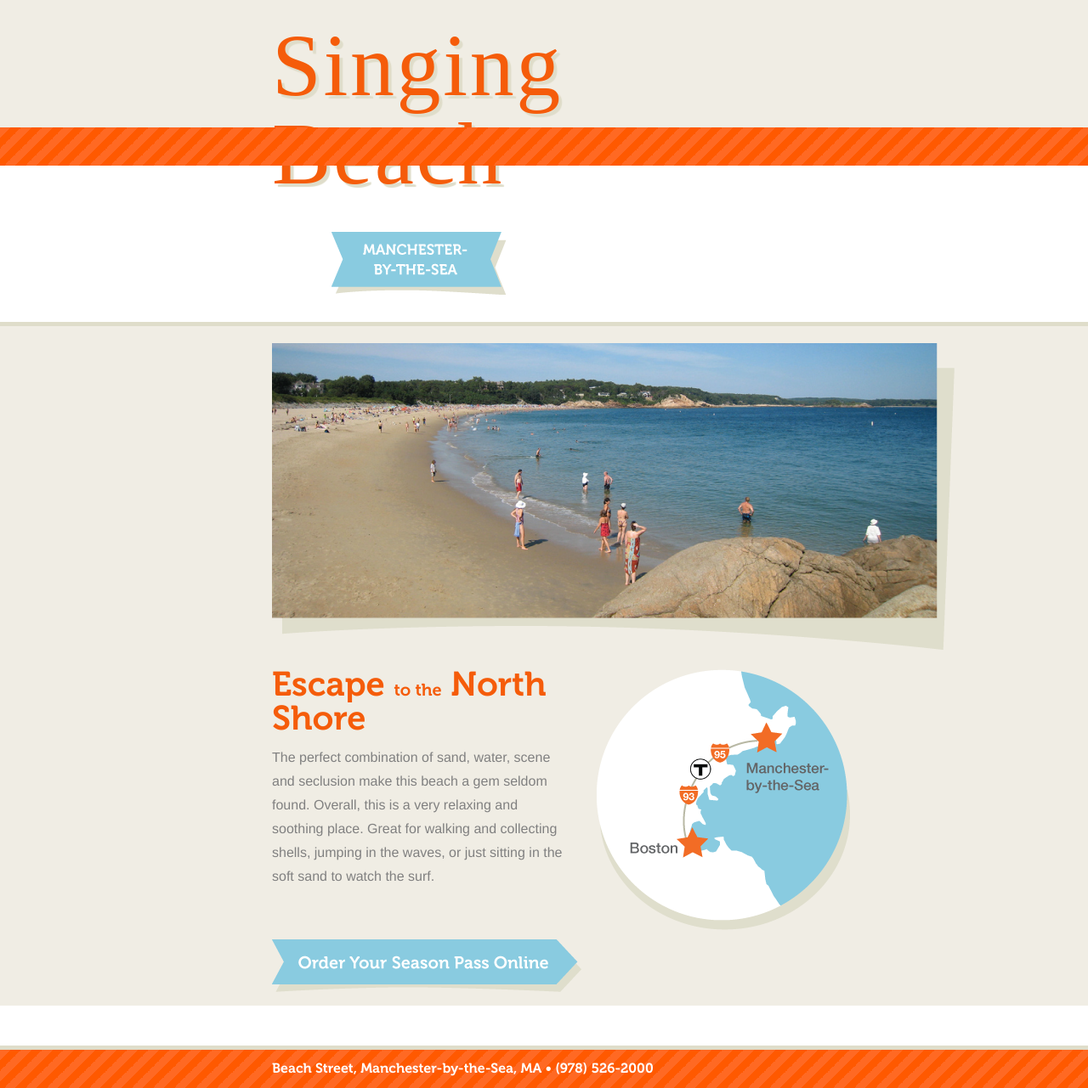
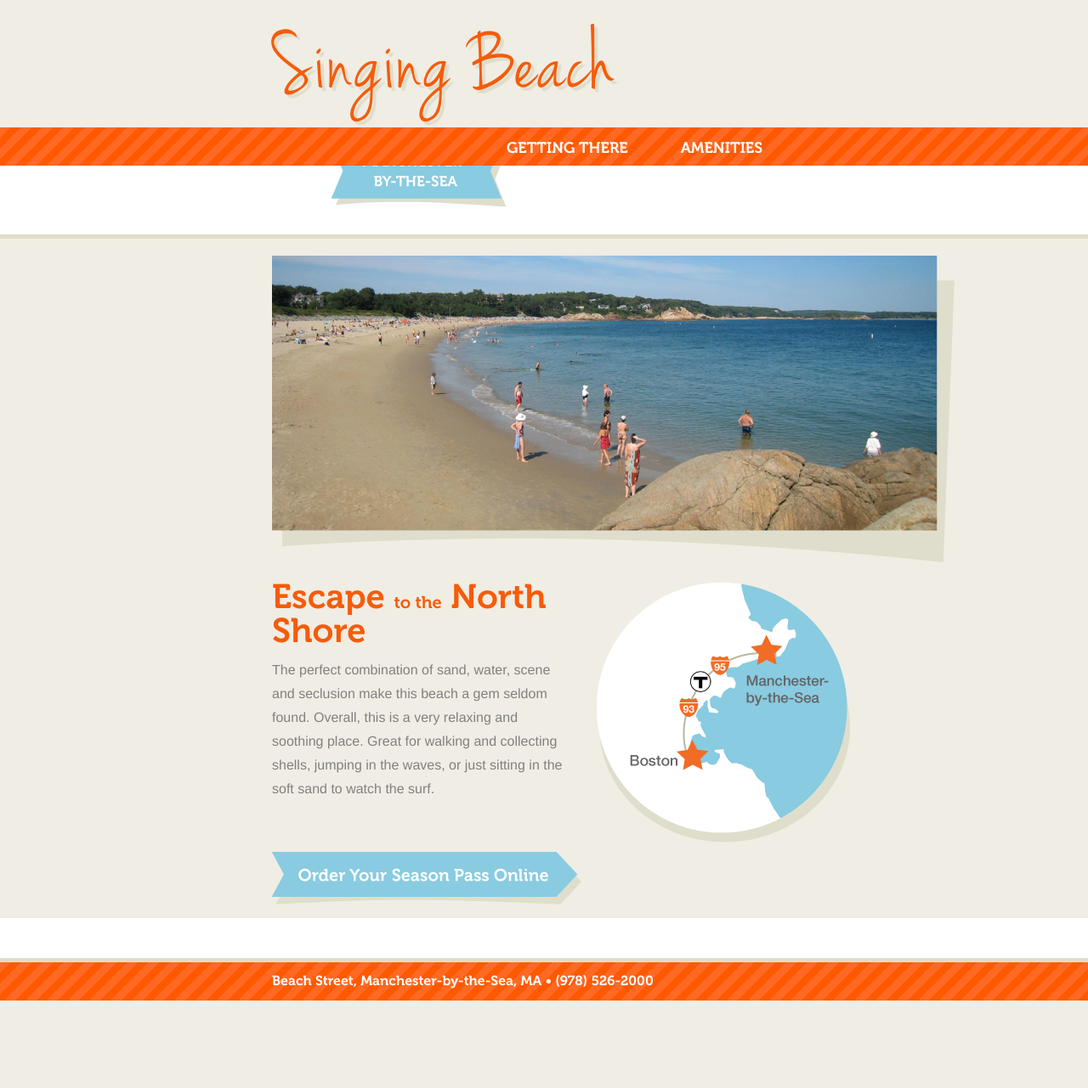
Before and after one commit to meggles/Web-339, a PHP site: page /5/sb-home.html in a window 1280 px wide. Shown: the whole page at 85% size. After the commit the page ends 1178 px from the top, so only its background shows below. Run offline with PHP 8.4, Linux system fonts and the light colour scheme.

Commit message:
Fixed font issue

```diff
--- a/5/sb-style.css
+++ b/5/sb-style.css
@@ -66,6 +66,17 @@ table {
   html[xmlns] .clearfix { display: block; }
   * html .clearfix { height: 1%; }
 
+@font-face {
+    font-family: 'JennaSueRegular';
+    src: url('JennaSue-webfont.eot');
+    src: url('JennaSue-webfont.eot?#iefix') format('embedded-opentype'),
+         url('JennaSue-webfont.woff') format('woff'),
+         url('JennaSue-webfont.ttf') format('truetype'),
+         url('JennaSue-webfont.svg#JennaSueRegular') format('svg');
+    font-weight: normal;
+    font-style: normal;
+
+}
 
 
 
@@ -229,7 +240,7 @@ aside h1 {
 
 #logo a {
 	text-decoration: none;
-	font-family: JennaSue;
+	font-family: JennaSueRegular;
 	color: #F55C0A;
 	font-size: 6.5em;
 	text-shadow: 4px 4px 1px #DFDDCA;
```
